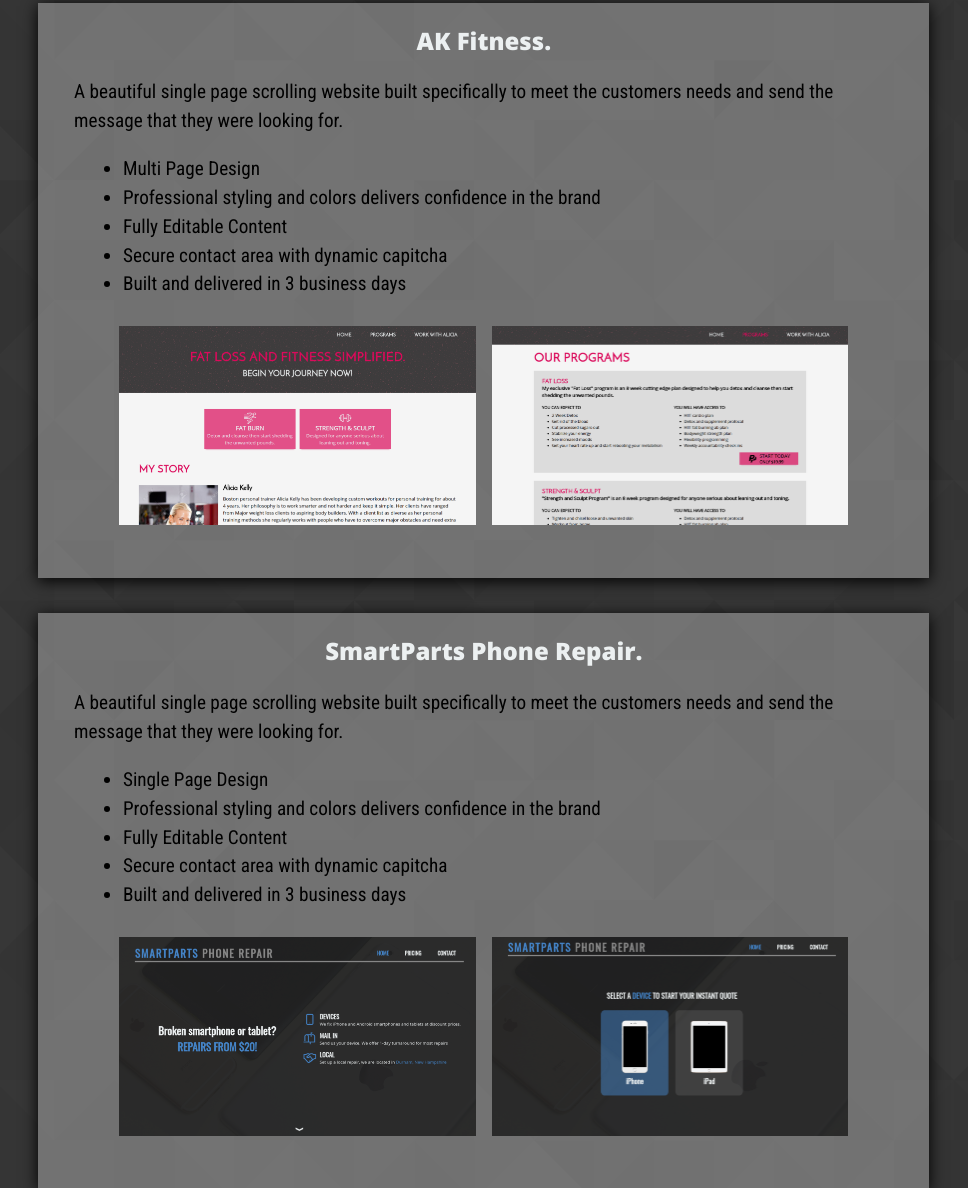
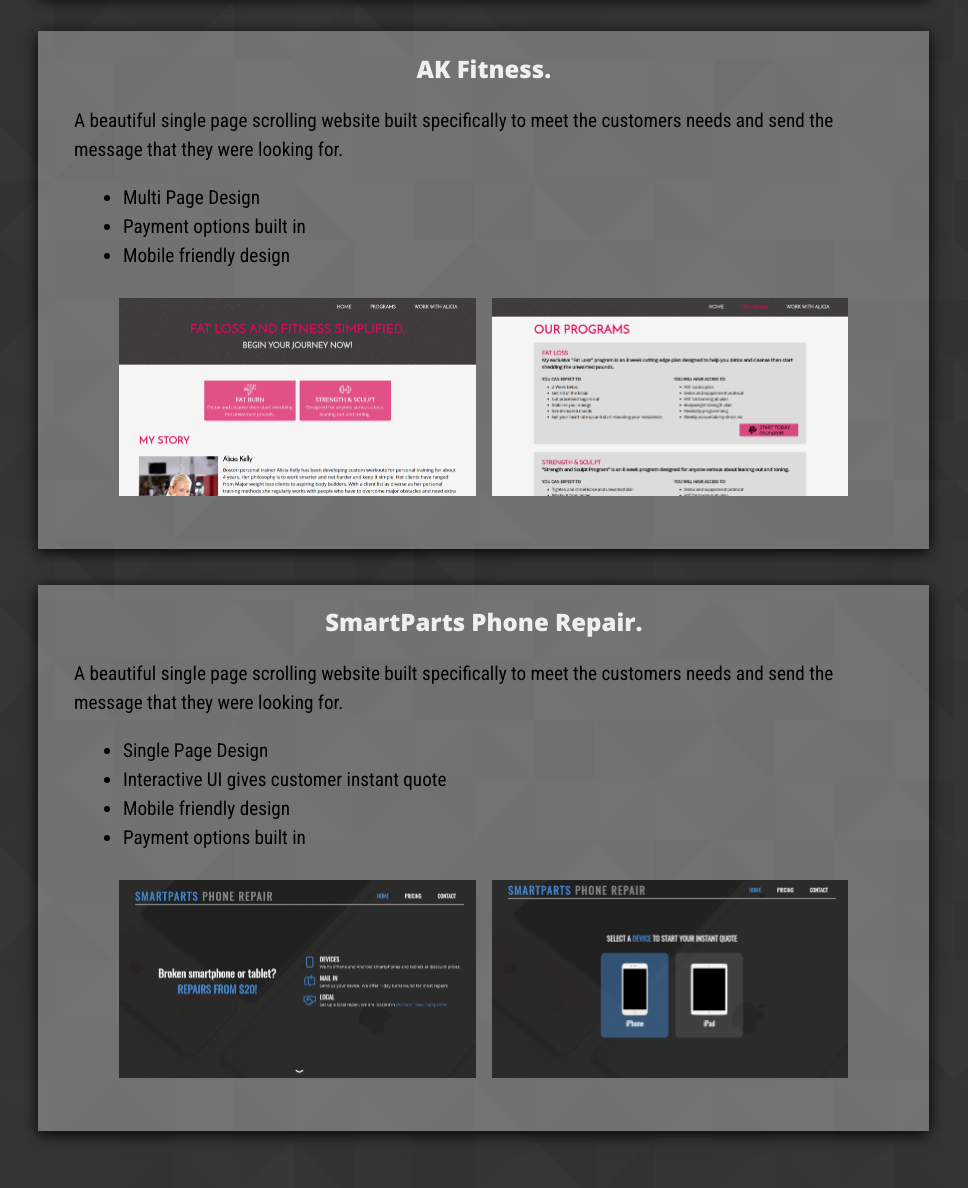
Before and after one commit to drose379/Personal-2, a plain HTML site: page index.html in a window 1280 px wide. Shown: the part 960-2148 px from the top of the page, without its empty margins (246-1214 px from the left). Drawn offline with nearby package versions, Linux system fonts and the light colour scheme.

Commit message:
updating content

```diff
--- a/index.html
+++ b/index.html
@@ -66,6 +66,7 @@
                 <ul>
                   <li>Single Page Design</li>
                   <li>Professional styling and colors delivers confidence in the brand</li>
+                  <li>Mobile friendly design</li>
                   <li>Fully Editable Content</li>
                   <li>Secure contact area with dynamic capitcha</li>
                   <li>Built and delivered in 3 business days</li>
@@ -87,10 +88,8 @@
                 <!--Title and description on the left, full image of the site on the right with text lining the left -->
                 <ul>
                   <li>Multi Page Design</li>
-                  <li>Professional styling and colors delivers confidence in the brand</li>
-                  <li>Fully Editable Content</li>
-                  <li>Secure contact area with dynamic capitcha</li>
-                  <li>Built and delivered in 3 business days</li>
+                  <li>Payment options built in</li>
+                  <li>Mobile friendly design</li>
                 </ul>
               </div>
 
@@ -109,10 +108,9 @@
                 <!--Title and description on the left, full image of the site on the right with text lining the left -->
                 <ul>
                   <li>Single Page Design</li>
-                  <li>Professional styling and colors delivers confidence in the brand</li>
-                  <li>Fully Editable Content</li>
-                  <li>Secure contact area with dynamic capitcha</li>
-                  <li>Built and delivered in 3 business days</li>
+                  <li>Interactive UI gives customer instant quote</li>
+                  <li>Mobile friendly design</li>
+                  <li>Payment options built in</li>
                 </ul>
               </div>
 
@@ -151,7 +149,7 @@
       </div>
 
       <div id="contact">
-
+        <h3 class="section-header">lets talk</h3>
       </div>
 
     </div>
--- a/main.css
+++ b/main.css
@@ -332,3 +332,10 @@
   font-family: 'Roboto Condensed', sans-serif;
   color: #ecf0f1;
 }
+
+#contact {
+  width: 85%;
+  max-width: 1200px;
+  margin-left: -5%;
+  margin-bottom: 6%;
+}
```
